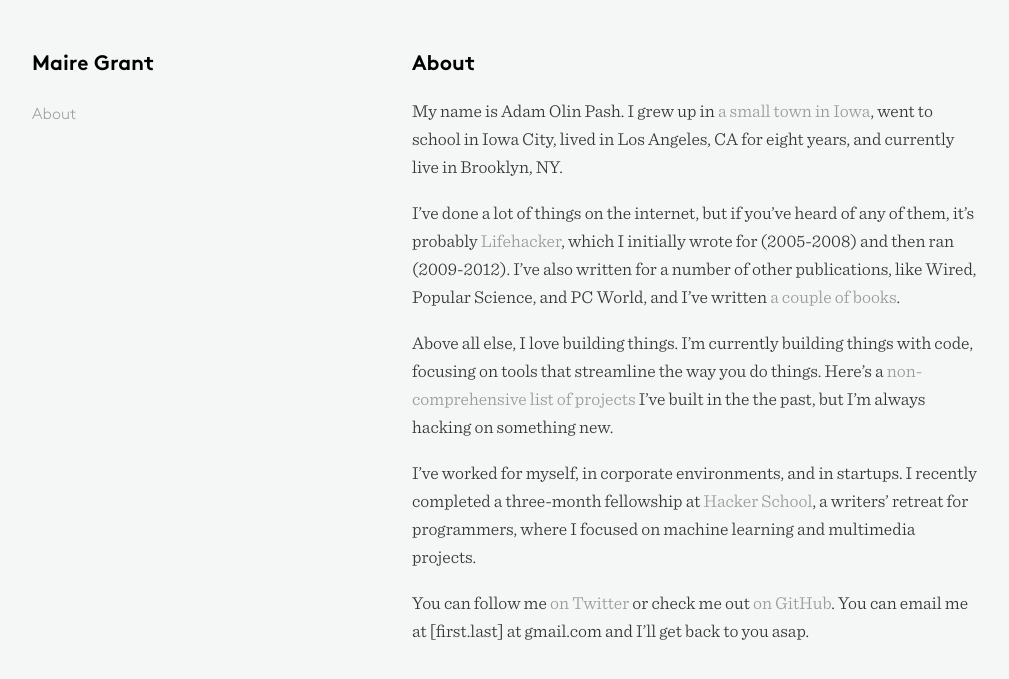
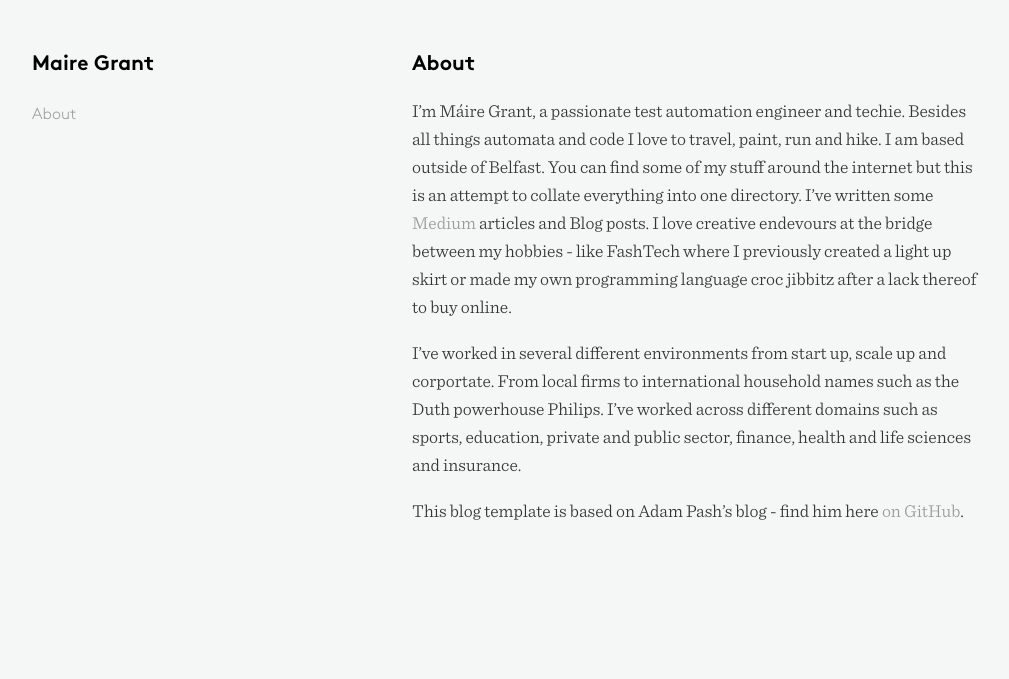
Before and after one commit to mairegrant/mairegrant.github.io, a Jekyll site: the page built from about.markdown, in a window 1280 px wide. Shown: the top 679 px of the page, without its empty margins (38-1047 px from the left). Built offline with Jekyll 4.4.1, drawn with Linux system fonts in a browser that asks for light colours.

Commit message:
about md updates

```diff
--- a/about.markdown
+++ b/about.markdown
@@ -4,12 +4,10 @@ title:  "About"
 permalink: 'about/index.html'
 ---
 
-My name is Adam Olin Pash. I grew up in [a small town in Iowa](http://www.cityofharlan.com/), went to school in Iowa City, lived in Los Angeles, CA for eight years, and currently live in Brooklyn, NY.
+I'm Máire Grant, a passionate test automation engineer and techie. Besides all things automata and code I love to travel, paint, run and hike. I am based outside of Belfast.
+You can find some of my stuff around the internet but this is an attempt to collate everything into one directory. I've written some [Medium](https://medium.com/@mairegrant) articles and Blog posts. I love creative endevours at the bridge between my hobbies - like FashTech where I previously created a light up skirt or made my own programming language croc jibbitz after a lack thereof to buy online.
 
-I've done a lot of things on the internet, but if you've heard of any of them, it's probably [Lifehacker](http://lifehacker.com), which I initially wrote for (2005-2008) and then ran (2009-2012). I've also written for a number of other publications, like Wired, Popular Science, and PC World, and I've written [a couple of books](http://www.amazon.com/Adam-Pash/e/B001JRYOY6/).
+I've worked in several different environments from start up, scale up and corportate. From local firms to international household names such as the Duth powerhouse Philips. I've worked across different domains such as sports, education, private and public sector, finance, health and life sciences and insurance.
 
-Above all else, I love building things. I'm currently building things with code, focusing on tools that streamline the way you do things. Here's a [non-comprehensive list of projects](/projects) I've built in the the past, but I'm always hacking on something new.
 
-I've worked for myself, in corporate environments, and in startups. I recently completed a three-month fellowship at [Hacker School](https://www.hackerschool.com/), a writers' retreat for programmers, where I focused on machine learning and multimedia projects.
-
-You can follow me [on Twitter](https://twitter.com/adampash) or check me out [on GitHub](https://github.com/adampash/). You can email me at \[first.last\] at gmail.com and I'll get back to you asap.
+This blog template is based on Adam Pash's blog - find him here [on GitHub](https://github.com/adampash/).
```
